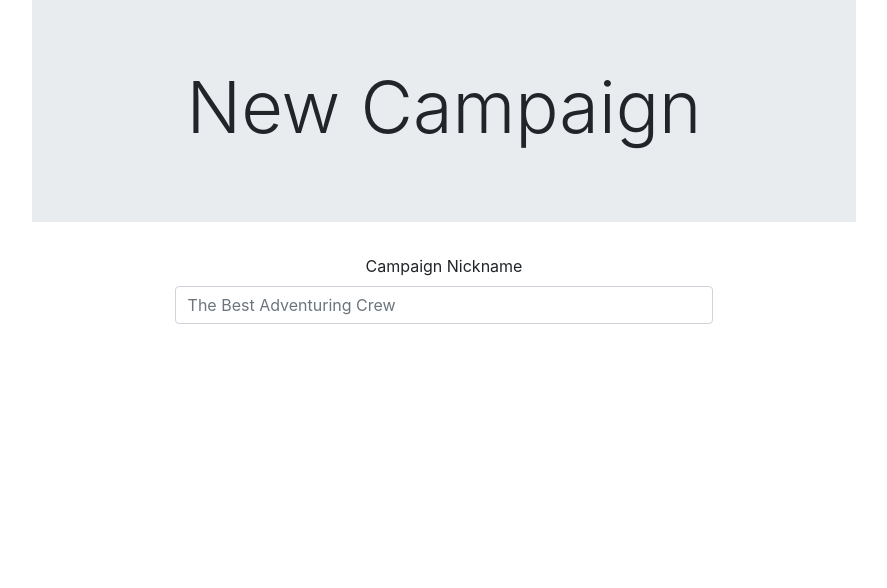
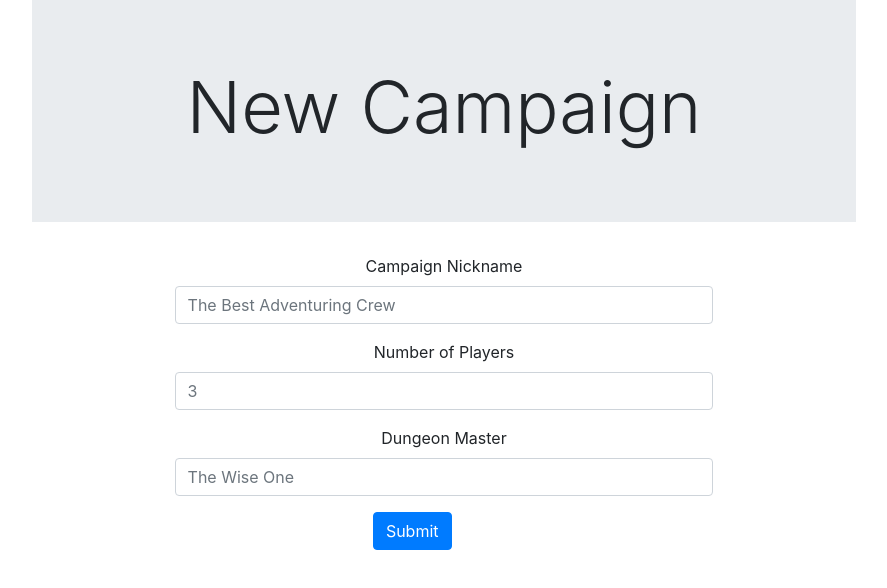
Before and after one commit to evanfurniss/DnD-Character-Tracker, a React (Create React App) app in the folder client/: page / in a window 1280 px wide. Shown: the top 588 px of the page, without its empty margins (196-1083 px from the left). Built offline with nearby package versions, Linux system fonts and the light colour scheme.

Commit message:
Added new campaign page

```diff
--- a/client/src/App.js
+++ b/client/src/App.js
@@ -1,11 +1,11 @@
 import React from "react";
 import "./index.css"
-import Home from "./pages/Home";
+import Campaign from "./pages/Campaign"
 
 function App() {
   return (
     <div className="col-md-8 offset-md-2">
-      <Home />
+      <Campaign />
     </div>
   );
 }
--- a/client/src/components/Form/index.js
+++ b/client/src/components/Form/index.js
@@ -1,17 +1,35 @@
 import React from "react";
 
 function Form() {
-
     return(
         <>
             <form autoComplete="off">
-                <div className="row">
+                <div className="row mb-3">
                     <div className="col-md-8 offset-md-2">
                         <div className="text-center">
                             <label for="campaignName">Campaign Nickname</label>
                         </div>
-                        <input type="text" className="form-control" id="campaignName" aria-describedby="campaign nickname" placeholder="The Best Adventuring Crew"></input>
+                        <input type="text" className="form-control" id="campaignName" aria-describedby="Campaign Nickname" placeholder="The Best Adventuring Crew"></input>
                     </div>
+                </div>
+                <div className="row mb-3">
+                    <div className="col-md-8 offset-md-2">
+                        <div className="text-center">
+                            <label for="numPlayers">Number of Players</label>
+                        </div>
+                        <input type="text" className="form-control" id="numPlayers" aria-describedby="Number of Players" placeholder="3"></input>
+                    </div>
+                </div>
+                <div className="row mb-3">
+                    <div className="col-md-8 offset-md-2">
+                        <div className="text-center">
+                            <label for="dungeonMaster">Dungeon Master</label>
+                        </div>
+                        <input type="text" className="form-control" id="dungeonMaster" aria-describedby="Dungeon Master" placeholder="The Wise One"></input>
+                    </div>
+                </div>
+                <div className="row mb-3">
+                    <button className="btn btn-primary offset-5" type="submit">Submit</button>
                 </div>
             </form>
         </>
--- /dev/null
+++ b/client/src/pages/Campaign/index.js
@@ -0,0 +1,25 @@
+import React, { useEffect, useState } from "react";
+import Form from "../../components/Form"
+
+const Campaign = () =>{
+    const initialValues = {
+        nickname: "",
+        numPlayers: "",
+        dungeonMaster: ""
+    };
+
+    const [values, setValues] = useState(initialValues);
+
+    return(
+        <>
+            <div class="jumbotron jumbotron-fluid">
+                <div class="container">
+                    <h1 class="display-3 text-center">New Campaign</h1>
+                </div>
+            </div>
+            <Form />
+        </>
+    );
+};
+
+export default Campaign;
--- a/client/src/pages/Home/index.js
+++ b/client/src/pages/Home/index.js
@@ -2,16 +2,7 @@ import React from "react";
 import Form from "../../components/Form";
 
 const Home = () => {
-    return(
-        <>
-            <div class="jumbotron jumbotron-fluid">
-                <div class="container">
-                    <h1 class="display-3 text-center">New Campaign</h1>
-                </div>
-            </div>
-            <Form />
-        </>
-    );
+    // return()
 };
 
 export default Home;
```
